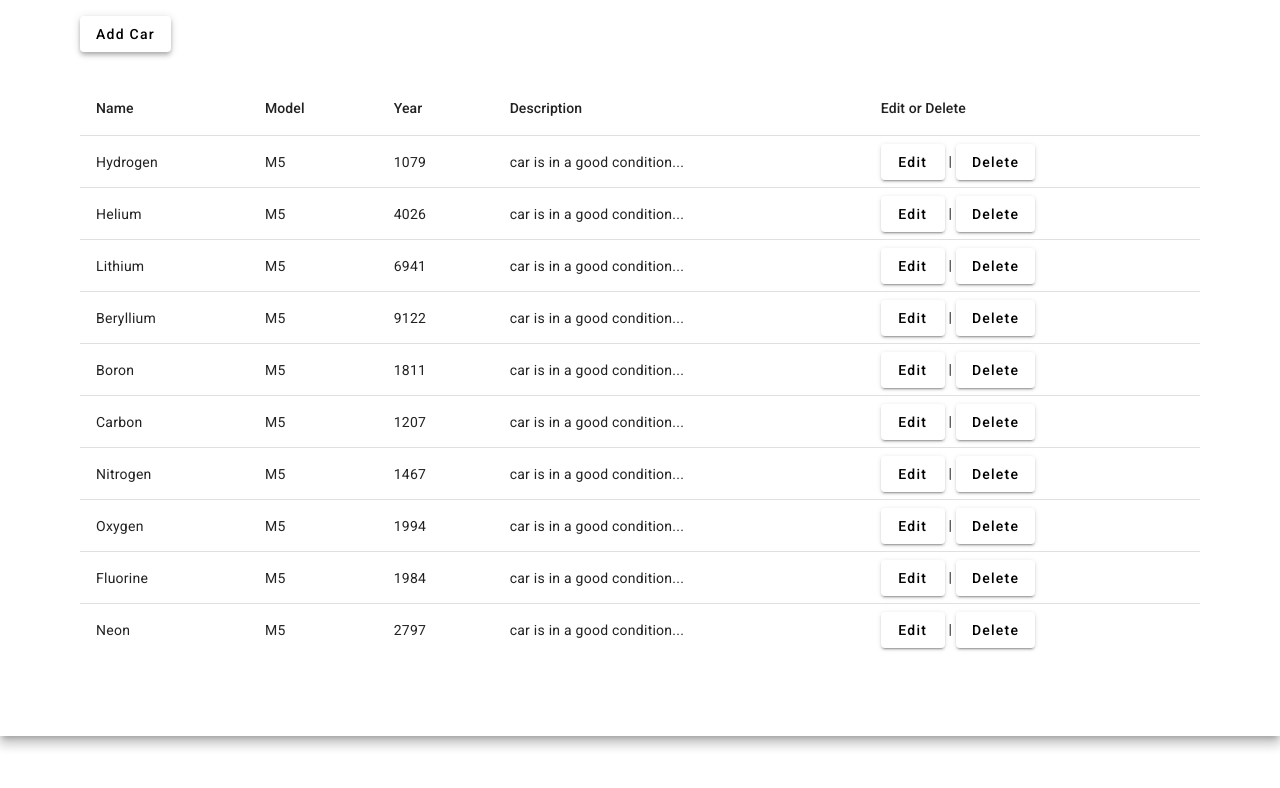
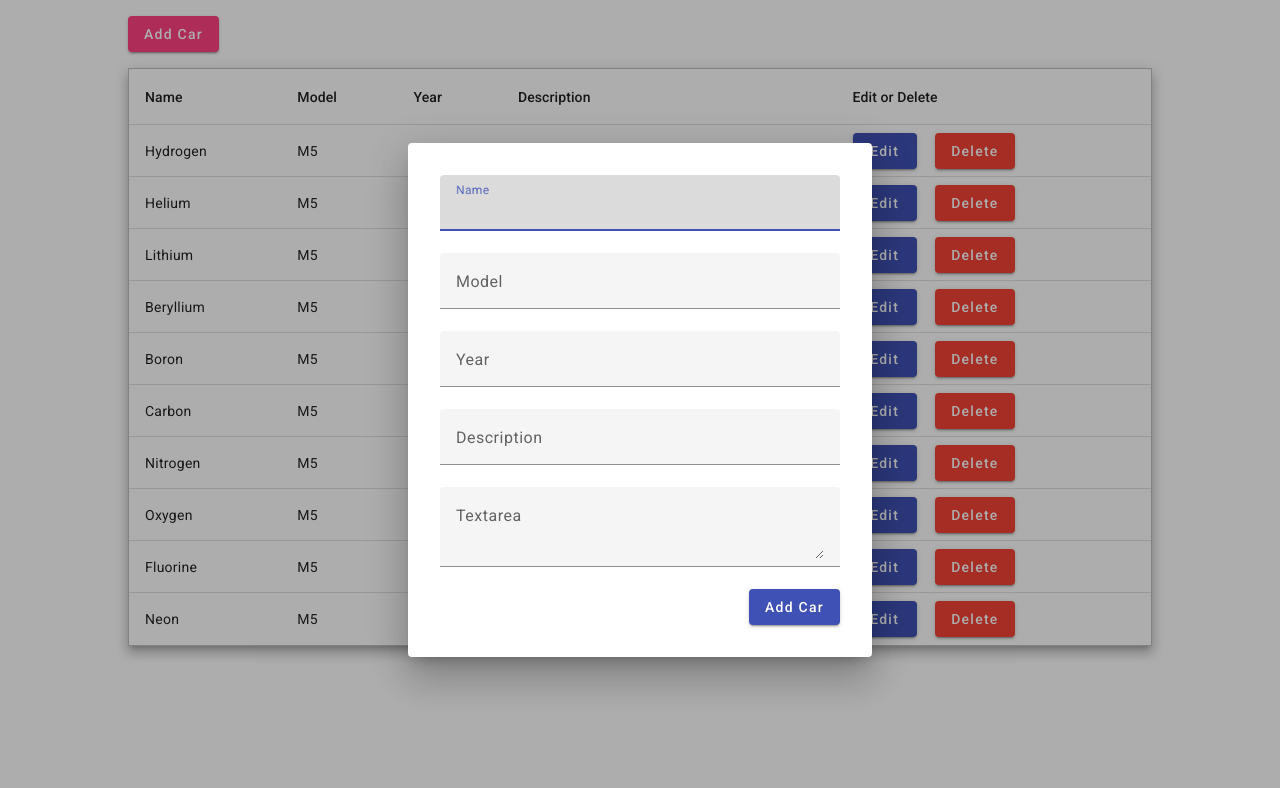
Before and after one commit to tornike-shubitidze/msda-task-app, an Angular app: page / in a window 1280 px wide. Both pictures are taken after a click on the button "Add Car". Shown: the top 788 px of the page. Built offline with nearby package versions, Linux system fonts and the light colour scheme.

Commit message:
dialog and some style added

```diff
--- a/src/app/app.component.css
+++ b/src/app/app.component.css
@@ -1,12 +1,13 @@
-table {
-    width: 100%;
-    padding: 5rem;
-    /* border: 1px black solid; */
-  }
+.app-layout {
+  width: 80%;
+  margin: auto;
+ }
 
+.mat-elevation-z8 {
+  width: 100%;
+  border: 1px rgb(192, 190, 190) solid;
+}
 
-  .add-car-btn{
-    position: absolute;
-    margin-left: 5rem;
-    margin-top: 1rem;
-  }
+.add-car-btn {
+  margin: 1rem auto;
+}
--- a/src/app/app.component.html
+++ b/src/app/app.component.html
@@ -1,34 +1,33 @@
-<button mat-raised-button class="add-car-btn"> Add Car</button>
+<div class="app-layout">
+  <button mat-raised-button class="add-car-btn" color="accent" (click)="openDialog()"> Add Car</button>
 
   <table mat-table [dataSource]="dataSource" class="mat-elevation-z8">
 
-  <!-- Name Column -->
     <ng-container matColumnDef="Name">
       <th mat-header-cell *matHeaderCellDef> Name </th>
-    <td mat-cell *matCellDef="let element"> {{element.name}} </td>
+      <td mat-cell *matCellDef="let car"> {{car.name}} </td>
     </ng-container>
 
-  <!-- Weight Column -->
     <ng-container matColumnDef="Model">
       <th mat-header-cell *matHeaderCellDef> Model </th>
-    <td mat-cell *matCellDef="let element"> {{element.model}} </td>
+      <td mat-cell *matCellDef="let car"> {{car.model}} </td>
     </ng-container>
 
-  <!-- Symbol Column -->
     <ng-container matColumnDef="Year">
       <th mat-header-cell *matHeaderCellDef> Year </th>
-    <td mat-cell *matCellDef="let element"> {{element.year}} </td>
+      <td mat-cell *matCellDef="let car"> {{car.year}} </td>
     </ng-container>
 
     <ng-container matColumnDef="description">
       <th mat-header-cell *matHeaderCellDef> Description </th>
-    <td mat-cell *matCellDef="let element"> {{element.description}} </td>
+      <td mat-cell *matCellDef="let car"> {{car.description}} </td>
     </ng-container>
 
     <ng-container matColumnDef="Edit or Delete">
       <th mat-header-cell *matHeaderCellDef> Edit or Delete </th>
-    <td mat-cell *matCellDef="let element">
-      <button mat-raised-button> Edit</button> | <button mat-raised-button>
+      <td mat-cell *matCellDef="let car">
+        <button mat-raised-button color="primary" (click)="openDialog()"> Edit</button> &nbsp;&nbsp;&nbsp; <button
+          mat-raised-button color="warn">
           Delete</button>
       </td>
     </ng-container>
@@ -36,3 +35,5 @@
     <tr mat-header-row *matHeaderRowDef="displayedColumns"></tr>
     <tr mat-row *matRowDef="let row; columns: displayedColumns;"></tr>
   </table>
+
+</div>
--- a/src/app/app.component.ts
+++ b/src/app/app.component.ts
@@ -1,14 +1,16 @@
 import { Component } from '@angular/core';
+import { MatDialog } from '@angular/material/dialog';
+import { DialogComponent } from './components/dialog/dialog.component';
 
-export interface PeriodicElement {
+export interface Car {
   id: number;
   name: string;
+  model: string;
   year: number;
   description: string;
-  model: string;
 }
 
-const ELEMENT_DATA: PeriodicElement[] = [
+const CARS_DATA: Car[] = [
   {
     id: 1,
     name: 'Hydrogen',
@@ -95,5 +97,14 @@ export class AppComponent {
     'description',
     'Edit or Delete',
   ];
-  dataSource = ELEMENT_DATA;
+  dataSource = CARS_DATA;
+
+  constructor(public dialog: MatDialog) {}
+
+  openDialog() {
+    this.dialog.open(DialogComponent, {
+      // width: '300px',
+      // data: { ...dataToPass },
+    });
+  }
 }
--- /dev/null
+++ b/src/app/components/dialog/dialog.component.css
@@ -0,0 +1,14 @@
+
+  .form {
+    padding: 2rem;
+    min-height: 450px;
+    min-width: 100px;
+    max-width: 400px;
+  }
+
+  .form-field {
+    width: 100%;
+  }
+  button{
+    float: right;
+  }
--- /dev/null
+++ b/src/app/components/dialog/dialog.component.html
@@ -0,0 +1,23 @@
+<form class="form">
+    <mat-form-field appearance="fill" class="form-field">
+        <mat-label>Name</mat-label>
+        <input matInput>
+    </mat-form-field>
+    <mat-form-field appearance="fill" class="form-field">
+        <mat-label>Model</mat-label>
+        <input matInput>
+    </mat-form-field>
+    <mat-form-field appearance="fill" class="form-field">
+        <mat-label>Year</mat-label>
+        <input matInput>
+    </mat-form-field>
+    <mat-form-field appearance="fill" class="form-field">
+        <mat-label>Description</mat-label>
+        <input matInput>
+    </mat-form-field>
+    <mat-form-field appearance="fill" class="form-field">
+        <mat-label>Textarea</mat-label>
+        <textarea matInput></textarea>
+    </mat-form-field>
+    <button mat-raised-button class="add-car-btn" color="primary" (click)="addCar()"> Add Car</button>
+</form>
--- /dev/null
+++ b/src/app/components/dialog/dialog.component.ts
@@ -0,0 +1,12 @@
+import { Component } from '@angular/core';
+
+@Component({
+  selector: 'app-dialog',
+  templateUrl: './dialog.component.html',
+  styleUrls: ['./dialog.component.css'],
+})
+export class DialogComponent {
+  addCar() {
+    console.log('car added!');
+  }
+}
--- a/src/index.html
+++ b/src/index.html
@@ -1,5 +1,6 @@
 <!doctype html>
 <html lang="en">
+
 <head>
   <meta charset="utf-8">
   <title>MsdaTaskApp</title>
@@ -10,7 +11,9 @@
   <link href="https://fonts.googleapis.com/css2?family=Roboto:wght@300;400;500&display=swap" rel="stylesheet">
   <link href="https://fonts.googleapis.com/icon?family=Material+Icons" rel="stylesheet">
 </head>
+
 <body class="mat-typography">
   <app-root></app-root>
 </body>
+
 </html>
```
Also changed, not shown: src/app/app.module.ts (+8 -1 lines), 1 other file (tests, documents, lock files or other folders). Lines whose indentation alone changed are shown as unchanged.
